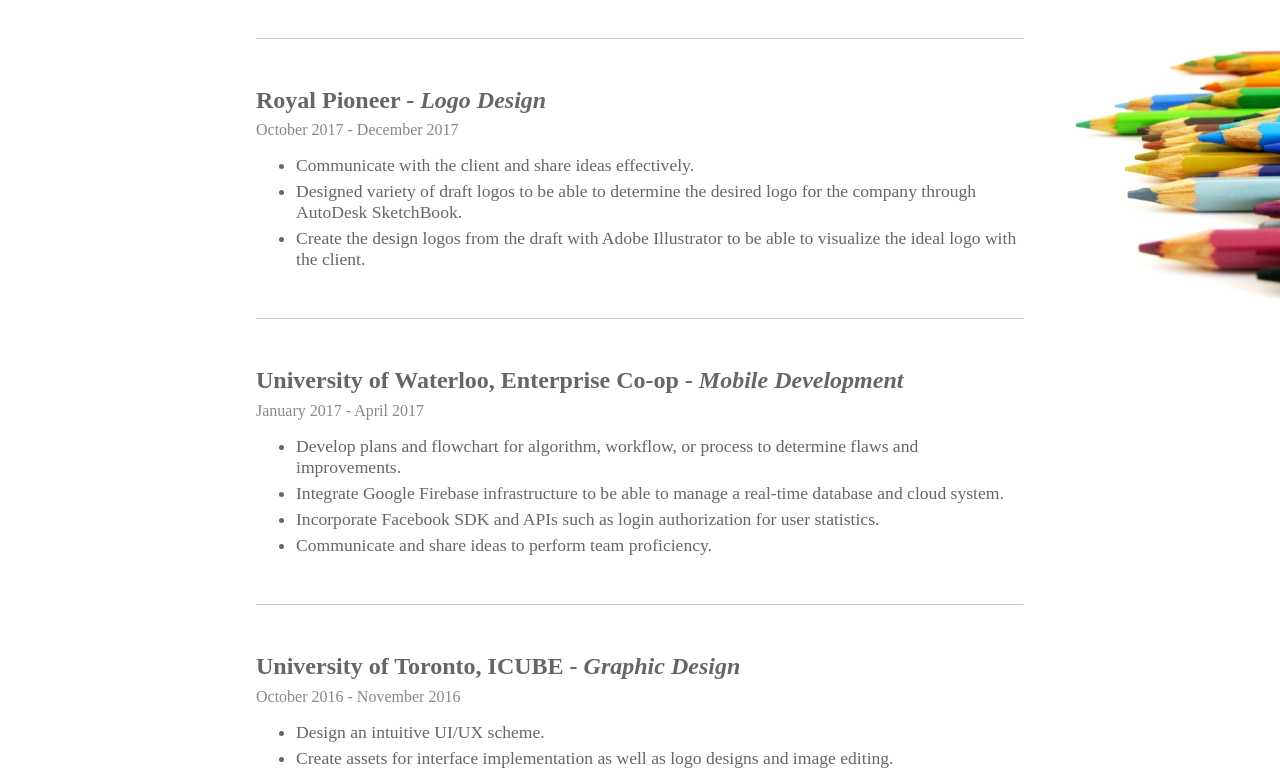
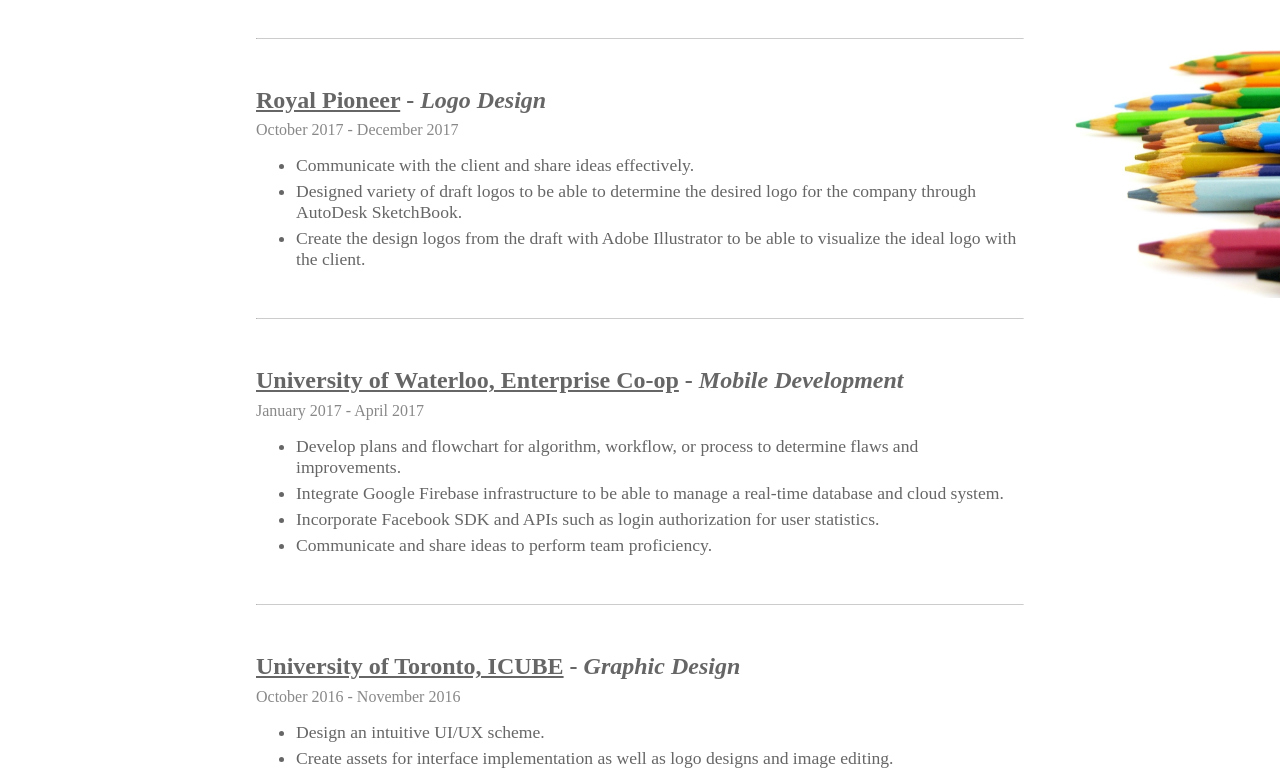
Before and after one commit to vicmoh/vicmoh.github.io, a PHP site: page / in a window 1280 px wide. Shown: the part 2186-2958 px from the top of the page. Run offline with PHP 8.4, Linux system fonts and the light colour scheme; some libraries are stand-ins or nearby versions; some web fonts are replaced.

Commit message:
update the lnks for the experiences

```diff
--- a/index.html
+++ b/index.html
@@ -79,7 +79,7 @@
                     <div class="name animated bounceInUp">
                         <img class="avatar-circle" src="Assets/ProfilePic.JPG" alt="profile pic">
                         <h1>Vicky Mohammad</h1>
-                        <a class="btn" >Get Resume</a><!--href="Vicky Mohammad's Resume.pdf"-->
+                        <a class="btn">Get Resume</a><!--href="Vicky Mohammad's Resume.pdf"-->
                     </div>
                 </div>
             </section>
@@ -162,7 +162,7 @@
                     <!--work experience-->
                     <div class="row">
                         <div class="grid-1">
-                            <a class="treelea" href="http://rpdw.ca/"><h2>Royal Pioneer - <i>Logo Design</i></h2></a>
+                            <a class="links" href="http://rpdw.ca/"><h2><u>Royal Pioneer</u> - <i>Logo Design</i></h2></a>
                             <p>October 2017 - December 2017</p>
                         </div>
                         <div class="grid-2">
@@ -177,7 +177,7 @@
                     <div class="row">
                         <div class="grid-1">
                             <!--href="https://vicmoh.github.io/Treelea/index.html#homeID"-->
-                            <a class="treelea" href="http://treelea.com"><h2>University of Waterloo, Enterprise Co-op - <i>Mobile Development</i></h2></a>
+                            <a class="links" href="http://treelea.com"><h2><u>University of Waterloo, Enterprise Co-op</u> - <i>Mobile Development</i></h2></a>
                             <p>January 2017 - April 2017</p>
                         </div>
                         <div class="grid-2">
@@ -192,7 +192,7 @@
                     </div>
                     <div class="row">
                         <div class="grid-1">
-                            <a class="treelea" href="http://icubeutm.ca/our-teams/sensify-labs/"><h2>University of Toronto, ICUBE - <i>Graphic Design</i></h2></a>
+                            <a class="links" href="http://icubeutm.ca/our-teams/sensify-labs/"><h2><u>University of Toronto, ICUBE</u> - <i>Graphic Design</i></h2></a>
                             <p>October 2016 - November 2016</p>
                         </div>
                         <div class="grid-2">
--- a/style.css
+++ b/style.css
@@ -16,13 +16,13 @@
     width: 100%;
     -webkit-text-size-adjust: 100%;
 }
-.treelea{
+.links{
     text-decoration: none;
     color: #666;
 }
-.treelea:hover{
+.links:hover{
     text-decoration: underline;
-    color: black;
+    color: pink;
 }
 /*main index tab bar*/
 .navbar{
@@ -398,7 +398,7 @@
     .avatar-circle{
         margin-bottom: -1em;
     }
-    .name h1 {
+    .name h1{
         font-size: 250%;
     }
     .btn{
```
